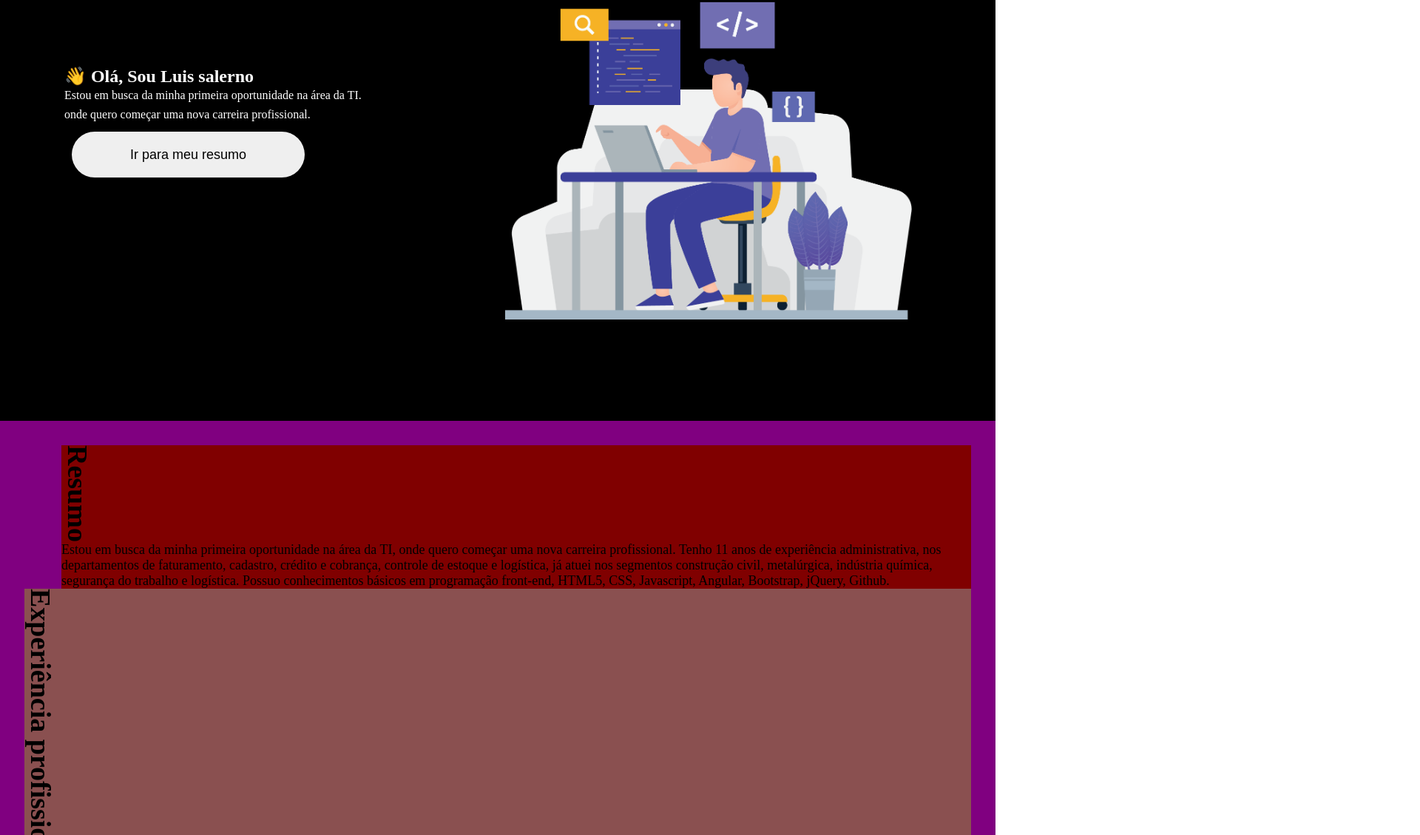
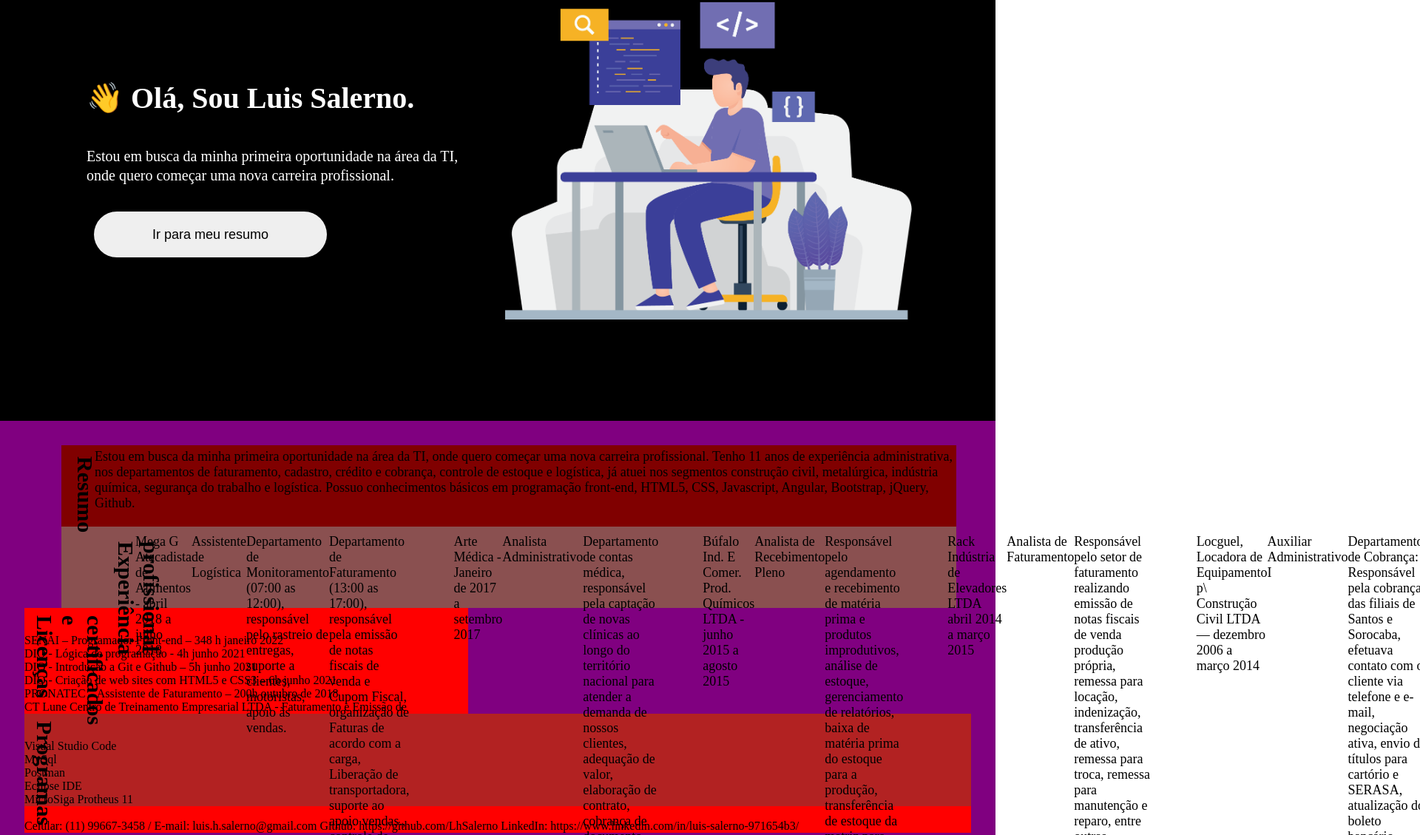
Before and after one commit to LhSalerno/Praticando-, a plain HTML site: page index.html in a window 1280 px wide. Shown: the part 110-1239 px from the top of the page at 74% size, 1920 px wide, since content can reach past the window. Drawn offline with Linux system fonts and the light colour scheme.

Commit message:
atualizando

```diff
--- a/index.html
+++ b/index.html
@@ -13,11 +13,19 @@
     <header>
         <div class="topo">
             <div class="ola">
-                <h2>👋 Olá, Sou Luis salerno</h2>
-                <p>Estou em busca da minha primeira oportunidade na área da TI.
-                    <br>
-                    onde quero começar uma nova carreira profissional.
-                </p>
+                <div>
+                    <h1>👋 Olá, Sou Luis Salerno.</h1>
+                </div>
+
+                <br>
+                <br>
+                <div>
+                    <p>Estou em busca da minha primeira oportunidade na área da TI,
+                        onde quero começar uma nova carreira profissional.
+                    </p>
+                </div>
+
+                <br>
                 <button class="button">
                     <p>Ir para meu resumo</p>
                 </button>
@@ -43,18 +51,23 @@
         <div class="experiencia">
             <div class="mega">
                 <h2>Experiência profissional</h2>
+                <br>
                 <p>Mega G Atacadista de Alimentos - abril 2018 a julho 2018 </p>
+                <br>
                 <p>Assistente de Logística </p>
                 <p>Departamento de Monitoramento (07:00 as 12:00), responsável pelo rastreio de entregas,
                     suporte a clientes, motoristas, apoio às vendas. </p>
+                <br>
                 <p> Departamento de Faturamento (13:00 as 17:00), responsável pela emissão de notas fiscais
                     de venda e Cupom Fiscal, organização de Faturas de acordo com a carga, Liberação de
                     transportadora, suporte ao apoio vendas., controle de arquivos XML, organização de
                     arquivo, controle de planilhas gerencias </p>
             </div>
             <div class="arte">
+                <br>
                 <p>Arte Médica - Janeiro de 2017 a setembro 2017 </p>
                 <p>Analista Administrativo </p>
+                <br>
                 <p>Departamento de contas médica, responsável pela captação de novas clínicas ao longo
                     do território nacional para atender a demanda de nossos clientes, adequação de valor,
                     elaboração de contrato, cobrança de documento, agendamento de exames, conferência de
@@ -62,8 +75,10 @@
                     credenciadas, elaborar recurso de glosa. </p>
             </div>
             <div class="bufalo">
+                <br>
                 <p>Búfalo Ind. E Comer. Prod. Químicos LTDA - junho 2015 a agosto 2015 </p>
                 <p>Analista de Recebimento Pleno</p>
+                <br>
                 <p>Responsável pelo agendamento e recebimento de matéria prima e produtos improdutivos,
                     análise de estoque, gerenciamento de relatórios, baixa de matéria prima do estoque
                     para a produção, transferência de estoque da matriz para centro de distribuição,
@@ -71,8 +86,10 @@
                     alimentar estoque e financeiro, entre outras tarefas.  </p>
             </div>
             <div class="rack">
+                <br>
                 <p>Rack Indústria de Elevadores LTDA abril 2014 a março 2015  </p>
                 <p>Analista de Faturamento </p>
+                <br>
                 <p>Responsável pelo setor de faturamento realizando emissão de notas fiscais de venda
                     produção própria, remessa para locação, indenização, transferência de ativo, remessa
                     para troca, remessa para manutenção e reparo, entre outras, atendendo todo o território
@@ -83,8 +100,10 @@
                      faturamento através de medição. </p>
             </div>
             <div class="locguel">
+                <br>
                 <p>Locguel, Locadora de Equipamento p\ Construção Civil LTDA — dezembro 2006 a março 2014  </p>
                 <p>Auxiliar Administrativo I </p>
+                <br>
                 <p>Departamento de Cobrança: Responsável pela cobrança das filiais de Santos e Sorocaba,
                     efetuava contato com o cliente via telefone e e-mail, negociação ativa, envio de
                     títulos para cartório e SERASA, atualização do boleto bancário.
--- a/style.css
+++ b/style.css
@@ -13,9 +13,10 @@
     background-color: black;
 }
 
-.ola, .h2{
+.ola{
     position: absolute;
     width: 539px;
+    padding: 30px;
     height: 52px;
     left: 87px;
     top: 200px;
@@ -24,7 +25,7 @@
     font-family: 'Poppins';
     font-style: normal;
     font-weight: 500;
-    font-size: 16px;
+    font-size: 20px;
     line-height: 26px;
 
     color: #FFFFFF;
@@ -52,14 +53,21 @@
 }
 
 /*meio da pagina*/
+
+
 .container{
+    display: block;
     width: 1280px;
     padding: 33px;
     background-color: purple;
     display: flexbox;
 }
 .container h2{
-    font-size: 38px;
+    align-items: flex-start;
+    width: 20px;
+    height: 15px;
+    padding: 10px;
+    font-size: 30px;
     writing-mode: vertical-lr;
 }
 
@@ -68,32 +76,82 @@
     display: inline-block;
 }
 .resumo, .p{
+    text-align:left;
+    display: flex;
+    width: 1200px;
+    height: 100px;
+    padding: 5px;
+    font-size: 18px;
+    margin-left: 50px;
+}
+.experiencia{
+    display: inline-flexbox;
+    width: 1280px;
+    height: 2000px;
+
+    background-color: rgb(138, 80, 80);
+}
+.experiencia, .h2, .p{
+    text-align:left;
+    display: flex;
+    width: 1200px;
+    height: 100px;
+    padding: 5px;
+    font-size: 18px;
+    margin-left: 50px;
+}
+.mega{
+    text-align:left;
+    display: flex;
+    width: 1200px;
+    height: 100px;
+    padding: 5px;
     font-size: 18px;
     margin-left: 50px;
 
 }
-.experiencia{
-    background-color: rgb(138, 80, 80);
-}
-.experiencia, .h2, .p{
-
-}
-.mega{
-
-}
 .arte{
+    text-align:left;
+    display: flex;
+    width: 1200px;
+    height: 100px;
+    padding: 5px;
+    font-size: 18px;
+    margin-left: 50px;
 
 }
 .bufalo{
+    text-align:left;
+    display: flex;
+    width: 1200px;
+    height: 100px;
+    padding: 5px;
+    font-size: 18px;
+    margin-left: 50px;
 
 }
 .rack{
+    text-align:left;
+    display: flex;
+    width: 1200px;
+    height: 100px;
+    padding: 5px;
+    font-size: 18px;
+    margin-left: 50px;
 
 }
 .locguel{
 
+    text-align:left;
+    display: flex;
+    width: 1200px;
+    height: 100px;
+    padding: 5px;
+    font-size: 18px;
+    margin-left: 50px;
 }
 .certificados{
+    width: 600px;
     background-color: red;
 }
 .certificados, .h2{
```
Also changed, not shown: imagens/trabalhando.PNG (deleted), 1 other file.
